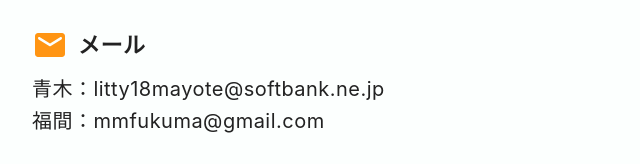
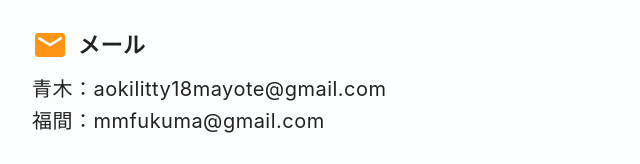
Before and after one commit to kumafu/group-sai, a plain HTML site: page index.html in a window 1280 px wide. Shown: the part 3972-4136 px from the top of the page, 158-798 px from the left. Drawn offline with nearby package versions, Linux system fonts and the light colour scheme.

Commit message:
email address

```diff
--- a/index.html
+++ b/index.html
@@ -144,7 +144,7 @@
                 </dl>
                 <dl>
                     <dt><svg xmlns="http://www.w3.org/2000/svg" width="24" height="24" viewBox="0 0 24 24"><path fill="none" d="M0 0h24v24H0V0z"/><path d="M20 4H4c-1.1 0-1.99.9-1.99 2L2 18c0 1.1.9 2 2 2h16c1.1 0 2-.9 2-2V6c0-1.1-.9-2-2-2zm-.4 4.25l-7.07 4.42c-.32.2-.74.2-1.06 0L4.4 8.25c-.25-.16-.4-.43-.4-.72 0-.67.73-1.07 1.3-.72L12 11l6.7-4.19c.57-.35 1.3.05 1.3.72 0 .29-.15.56-.4.72z"/></svg>メール</dt>
-                    <dd>青木：<a href='mailto:litty18mayote@softbank.ne.jp'>litty18mayote@softbank.ne.jp</a></dd>
+                    <dd>青木：<a href='mailto:aokilitty18mayote@gmail.com'>aokilitty18mayote@gmail.com</a></dd>
                     <dd>福間：<a href='mailto:mmfukuma@gmail.com'>mmfukuma@gmail.com</a></dd>
                 </dl>
                 <dl>
```
